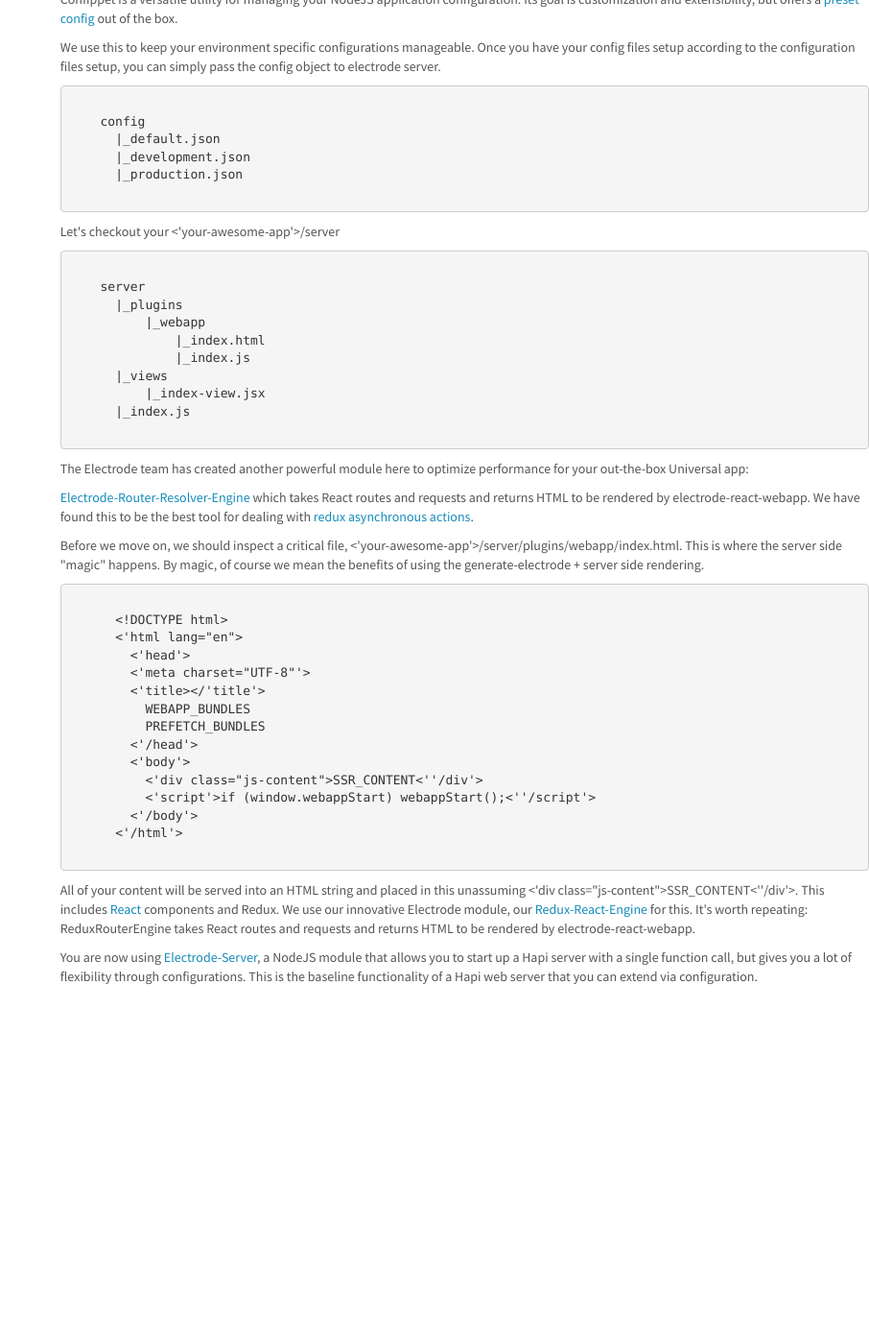
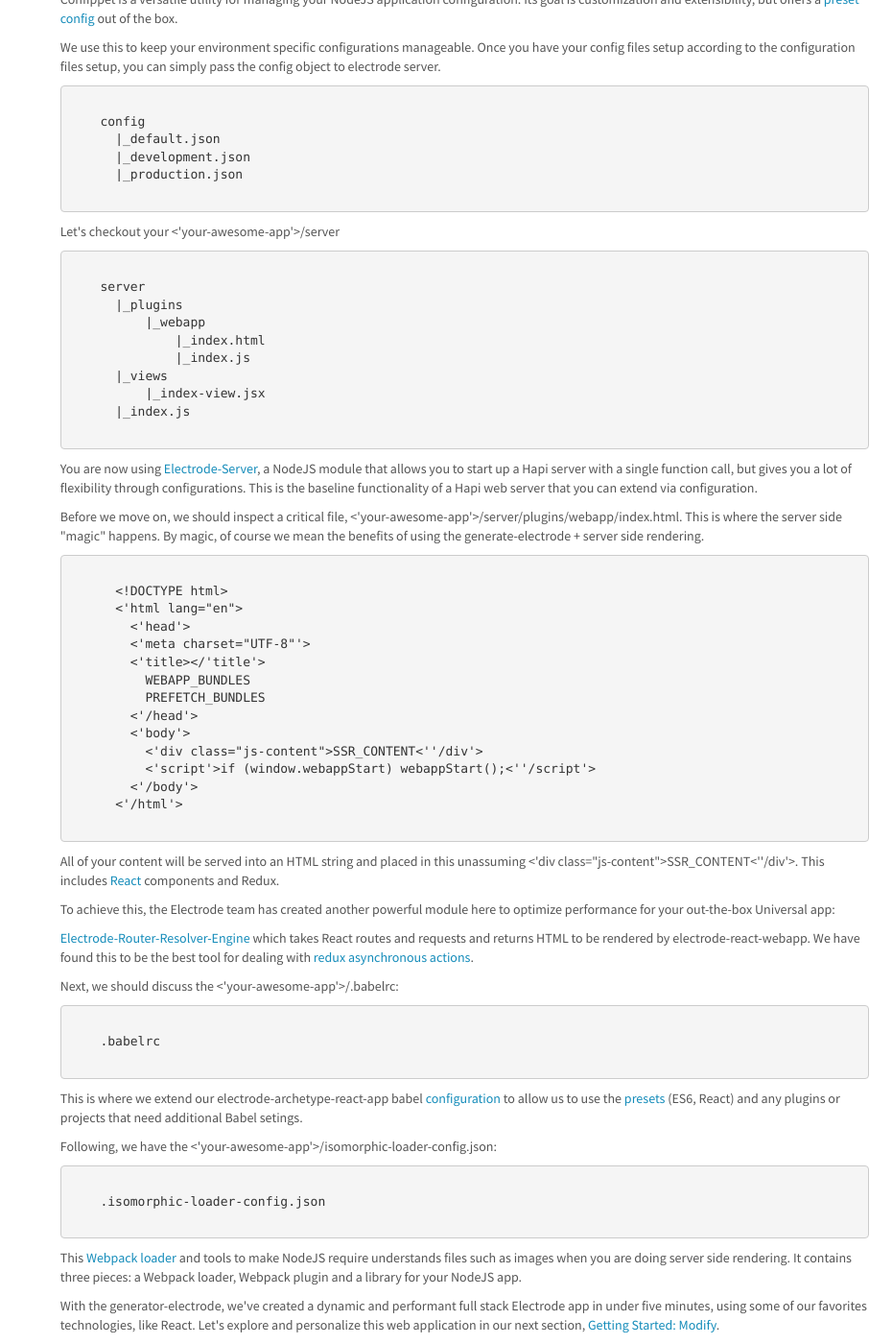
Before and after one commit to electrode-io/electrode-io.github.io, a Jekyll site: the page built from _docs/02.2-quick_guide.markdown, in a window 1280 px wide and 1400 px high, scrolled down 2443 px. Shown: the whole window at 96% size, without its empty margins (374-1280 px from the left). Built offline with Jekyll 4.4.1, drawn with Linux system fonts in a browser that asks for light colours; before the commit the page ends 3480 px from its top, so only the background shows below that; some of the changed text lies outside the part shown.

Commit message:
Finishes Quick Guide steps for review

```diff
--- a/_docs/02.2-quick_guide.markdown
+++ b/_docs/02.2-quick_guide.markdown
@@ -49,9 +49,9 @@
 </div>
 
 <p class="body-text">
-  <a href="https://facebook.github.io/react/index.html" target="_blank">React</a> is a JavaScript library for building user interfaces. A simplified way to look at it is that it can be used as the V in an MVC application. It was created by Facebook and is being actively developed.</p>
+  <a href="https://facebook.github.io/react/index.html" target="_blank">React</a> is a JavaScript library for building user interfaces. A simplified way to look at it is that it can be used as the V in an MV* application. It was created by Facebook and is being actively developed.</p>
 
-<p>Building with React lets us create a modular and resuable component architecture. We can reuse the business logic in our existing models and controllers as it only provides the View layer. The components we write are self-contained, which aids developers in reasoning what a component does directly by reading the source, and finally it is ideally suited to Universal JavaScript (previously called Isomorphic JavaScript), the practice of sharing code between Server and Client.</p>
+  <p>Building with React lets developers create a modular and reusable component architecture. We can reuse the business logic in existing models and controllers because it only provides the View layer. The components you write are self-contained, which aids developers in reasoning what a component does directly by reading the source. Finally, it is ideally suited to Universal JavaScript (previously called Isomorphic JavaScript), the practice of sharing code between Server and Client.</p>
 
 Next, navigate to <'your-awesome-app'>/client/styles/base.styl:</p>
 
@@ -64,7 +64,7 @@
 
 <p class="body-text">We handle styling using <a href="http://stylus-lang.com/" class="doc-links">Stylus</a>, which is a CSS preprocessor designed for the node.js world. Styles are defined in .styl files, which can be imported in to other Stylus files, and in to components.</p>
 
-<p>This approach allows us to utilize the power of a CSS preprocessor and gain its benefits (reduced code duplication, variables for easy maintenance, modularization) and also allows us to write small .styl files specific to a component or feature, rather than producing a huge stylesheet file (or files) that become a chore to maintain.</p>
+<p>This approach allows us to utilize the power of a CSS preprocessor and gain its benefits (reduced code duplication, variables for easy maintenance, modularization) and also allows us to write small .styl files specific to a component or feature, rather than producing a huge stylesheet file (or files) that become a chore to maintain, especially at the scale of a place like WalmartLabs.</p>
 
 <p>Let's peer inside of our client/app.jsx to get a better understanding of the relationship between the client and the server: <'your-awesome-app'>/client/app.jsx:</p>
 
@@ -160,8 +160,7 @@
   </code></pre>
 </div>
 
-<p>The Electrode team has created another powerful module here to optimize performance for your out-the-box Universal app:</p>
-<p><a href="https://github.com/electrode-io/electrode-confippet" class="doc-links">Electrode-Router-Resolver-Engine</a> which takes React routes and requests and returns HTML to be rendered by electrode-react-webapp. We have found this to be the best tool for dealing with <a href="https://github.com/electrode-io/redux-router-engine" class="doc-links">redux asynchronous actions</a>.</p>
+<p>You are now using <a href="#" class="doc-links">Electrode-Server</a>, a NodeJS module that allows you to start up a Hapi server with a single function call, but gives you a lot of flexibility through configurations. This is the baseline functionality of a Hapi web server that you can extend via configuration.</p>
 
 <p>Before we move on, we should inspect a critical file, <'your-awesome-app'>/server/plugins/webapp/index.html. This is where the server side "magic" happens. By magic, of course we mean the benefits of using the generate-electrode + server side rendering.</p>
 
@@ -183,5 +182,29 @@
     </code></pre>
 </div>
 
-<p>All of your content will be served into an HTML string and placed in this unassuming <'div class="js-content">{{'SSR_CONTENT'}}<''/div'>. This includes <a href="" class="doc-links">React</a> components and Redux. We use our innovative Electrode module, our <a href="https://github.com/electrode-io/redux-router-engine" class="doc-links"> Redux-React-Engine</a> for this. It's worth repeating: ReduxRouterEngine takes React routes and requests and returns HTML to be rendered by electrode-react-webapp.</p>
-<p>You are now using <a href="#" class="doc-links">Electrode-Server</a>, a NodeJS module that allows you to start up a Hapi server with a single function call, but gives you a lot of flexibility through configurations. This is the baseline functionality of a Hapi web server that you can extend via configuration.</p>
+<p>All of your content will be served into an HTML string and placed in this unassuming <'div class="js-content">{{'SSR_CONTENT'}}<''/div'>. This includes <a href="" class="doc-links">React</a> components and Redux.
+
+<p>To achieve this, the Electrode team has created another powerful module here to optimize performance for your out-the-box Universal app:</p>
+<p><a href="https://github.com/electrode-io/redux-router-engine" class="doc-links">Electrode-Router-Resolver-Engine</a> which takes React routes and requests and returns HTML to be rendered by electrode-react-webapp. We have found this to be the best tool for dealing with <a href="https://github.com/electrode-io/redux-router-engine" class="doc-links">redux asynchronous actions</a>.</p>
+
+<p>Next, we should discuss the <'your-awesome-app'>/.babelrc:</p>
+
+<div class="snippet">
+  <pre><code>
+    .babelrc
+  </code></pre>
+</div>
+
+<p>This is where we extend our electrode-archetype-react-app babel <a href="https://babeljs.io/docs/usage/babelrc/" class="doc-links">configuration</a> to allow us to use the <a href="https://babeljs.io/docs/plugins/preset-es2015/" class="doc-links">presets</a> (ES6, React) and any plugins or projects that need additional Babel setings.</p>
+
+<p>Following, we have the <'your-awesome-app'>/isomorphic-loader-config.json:</p>
+
+<div class="snippet">
+  <pre><code>
+    .isomorphic-loader-config.json
+  </code></pre>
+</div>
+
+<p>This <a href="https://github.com/jchip/isomorphic-loader" class="doc-links">Webpack loader</a> and tools to make NodeJS require understands files such as images when you are doing server side rendering. It contains three pieces: a Webpack loader, Webpack plugin and a library for your NodeJS app.</p>
+
+<p>With the generator-electrode, we've created a dynamic and performant full stack Electrode app in under five minutes, using some of our favorites technologies, like React. Let's explore and personalize this web application in our next section, <a href="#" class="doc-links">Getting Started: Modify</a>.</p>
```
